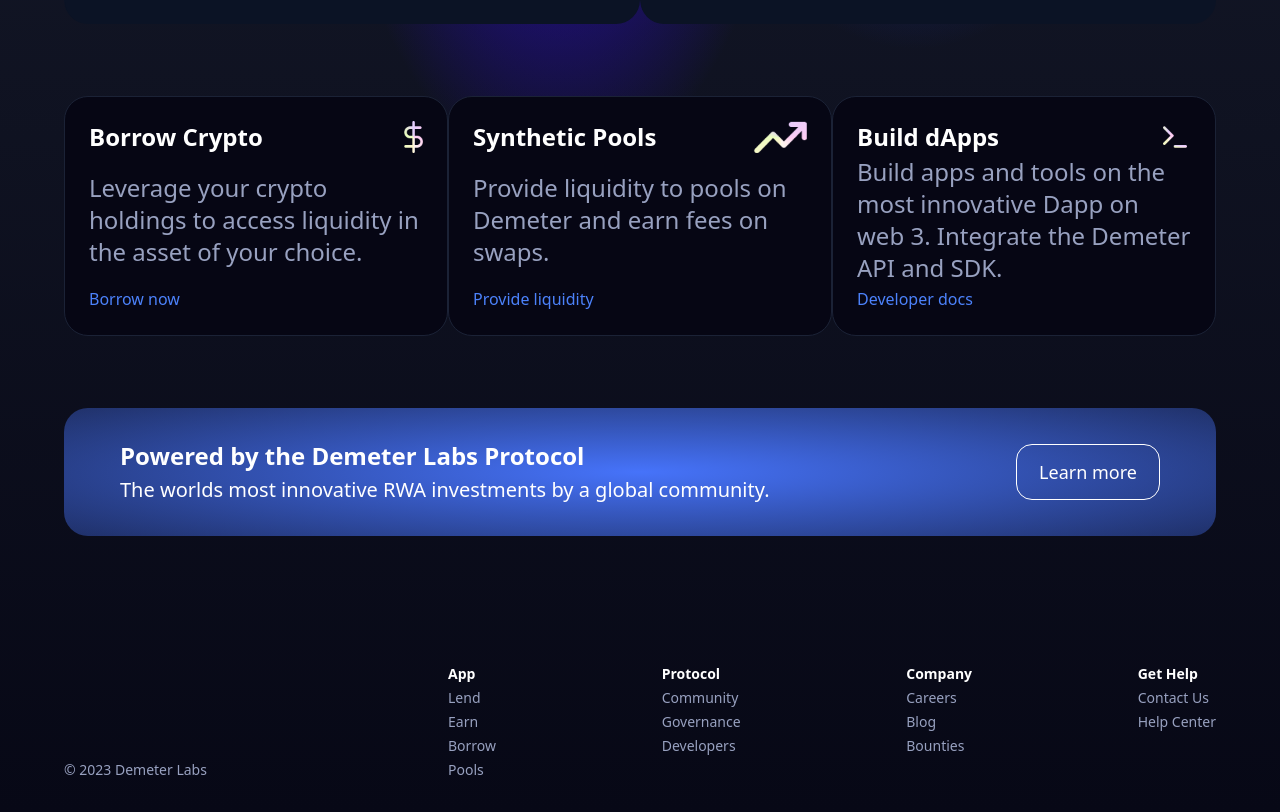
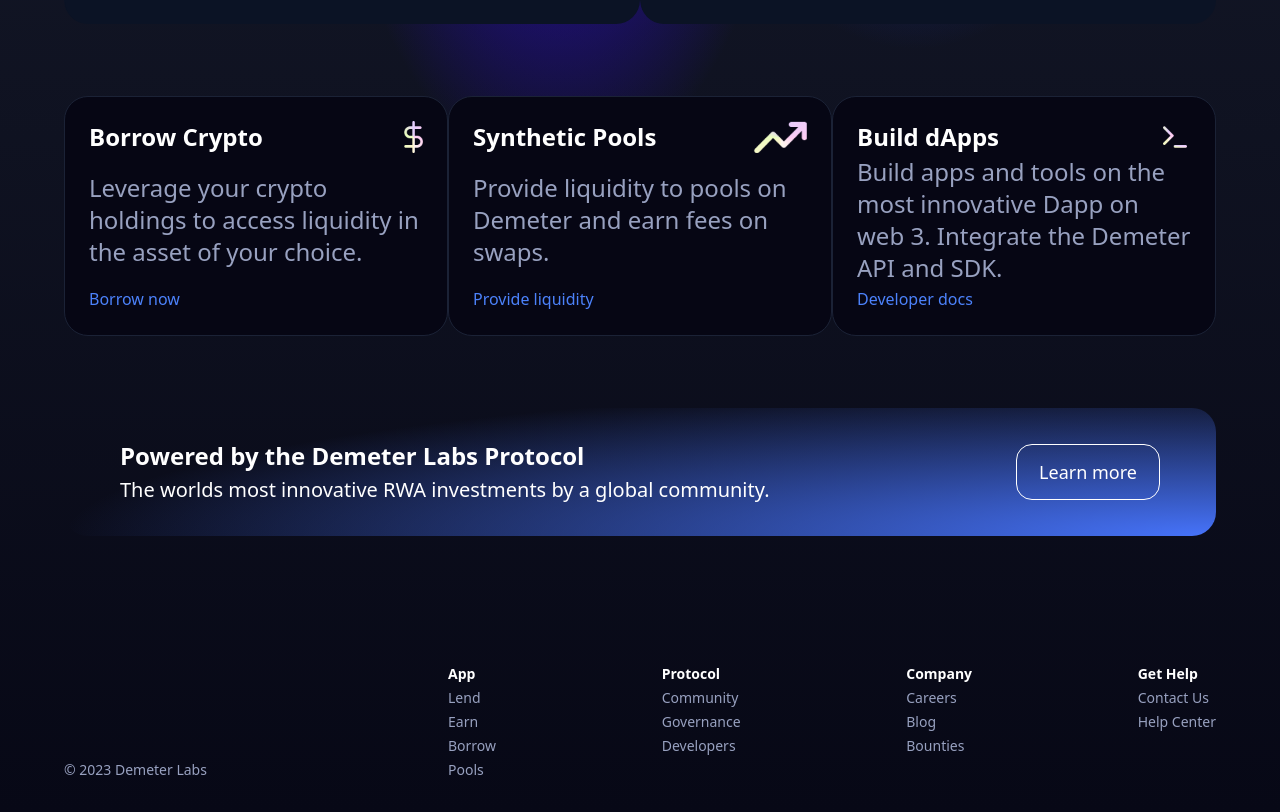
Before and after one commit to mister36/demeter-frontend, a React (Create React App) app: page / in a window 1280 px wide. Shown: the part 1280-2092 px from the top of the page. Built offline with nearby package versions, Linux system fonts and the light colour scheme; the HTML template or start-up script is replaced by a standard one.

Commit message:
adding providers

```diff
--- a/src/components/Home.css
+++ b/src/components/Home.css
@@ -58,7 +58,7 @@
     width: 500px;
     border-radius: var(--br-md);
     background: radial-gradient(
-        50% 50%at 50% 50%,
+        50% 50% at 50% 50%,
         rgb(30, 144, 238),
         rgba(166, 151, 255, 0)
     );
@@ -69,7 +69,7 @@
     width: 500px;
     border-radius: var(--br-md);
     background: radial-gradient(
-        50% 50%at 50% 50%,
+        50% 50% at 50% 50%,
         rgb(85, 30, 238),
         rgba(166, 151, 255, 0)
     );
@@ -116,7 +116,7 @@
 
 .giant-pill {
     background: radial-gradient(
-        100% 120%,
+        100% 120% at 100% 100%,
         #4673FA,
         rgba(166, 151, 255, 0)
     );
--- a/src/components/Home.js
+++ b/src/components/Home.js
@@ -24,13 +24,15 @@
           resolveEns: true,
           providers: {
             web3: { driver: window.ethereum },
-            rpc: { service: "infura", apiKey: process.env.REACT_APP_INFURA },
+            rpc: { service: "infura", apiKey: process.env.REACT_APP_INFURA},
           },
         });
         const session = await ssx.signIn()
         setAddress(session.walletAddress)
         setSiwe(session.siwe)
         setSignature(session.signature)
+
+        console.log(session)
     };
 
     return (
```
